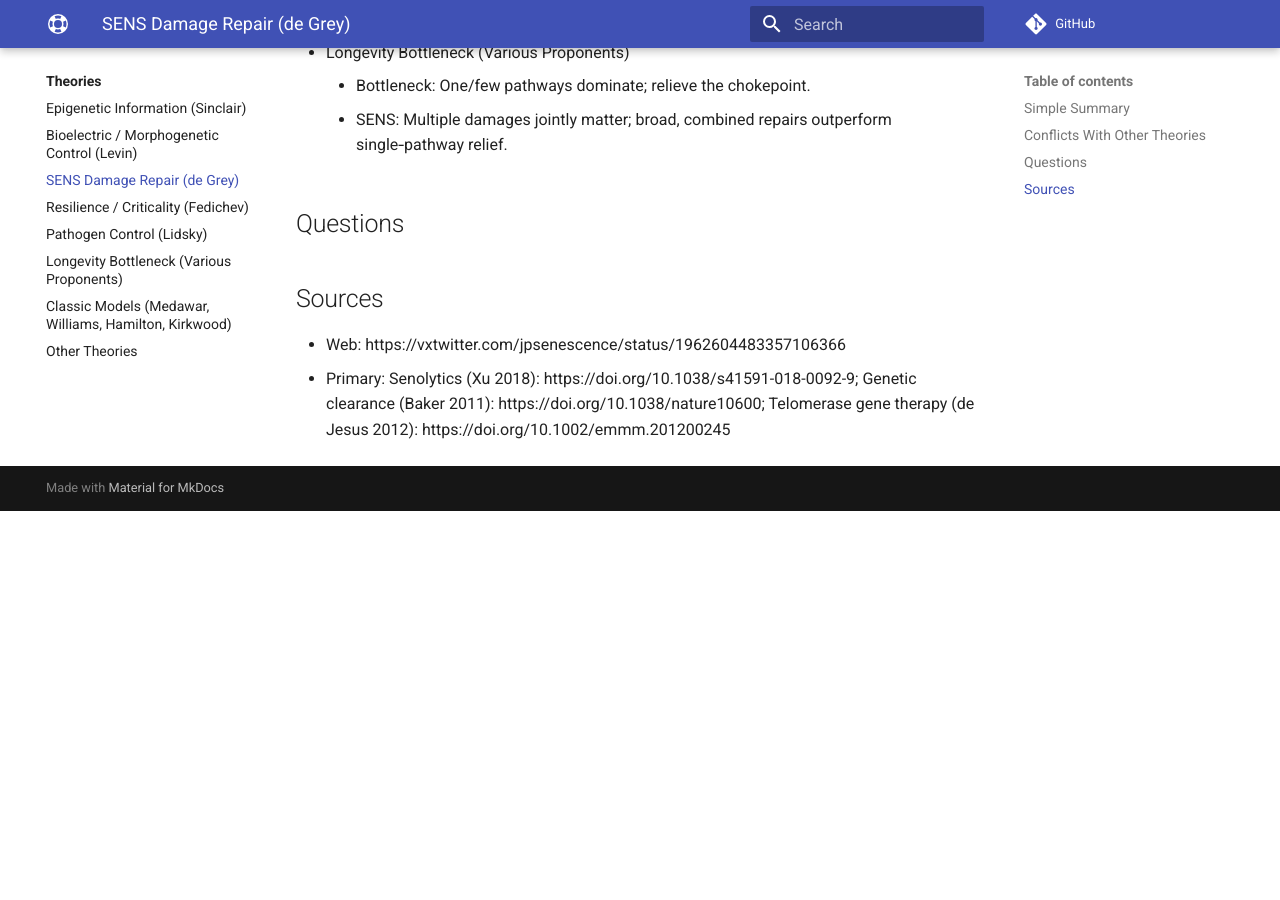
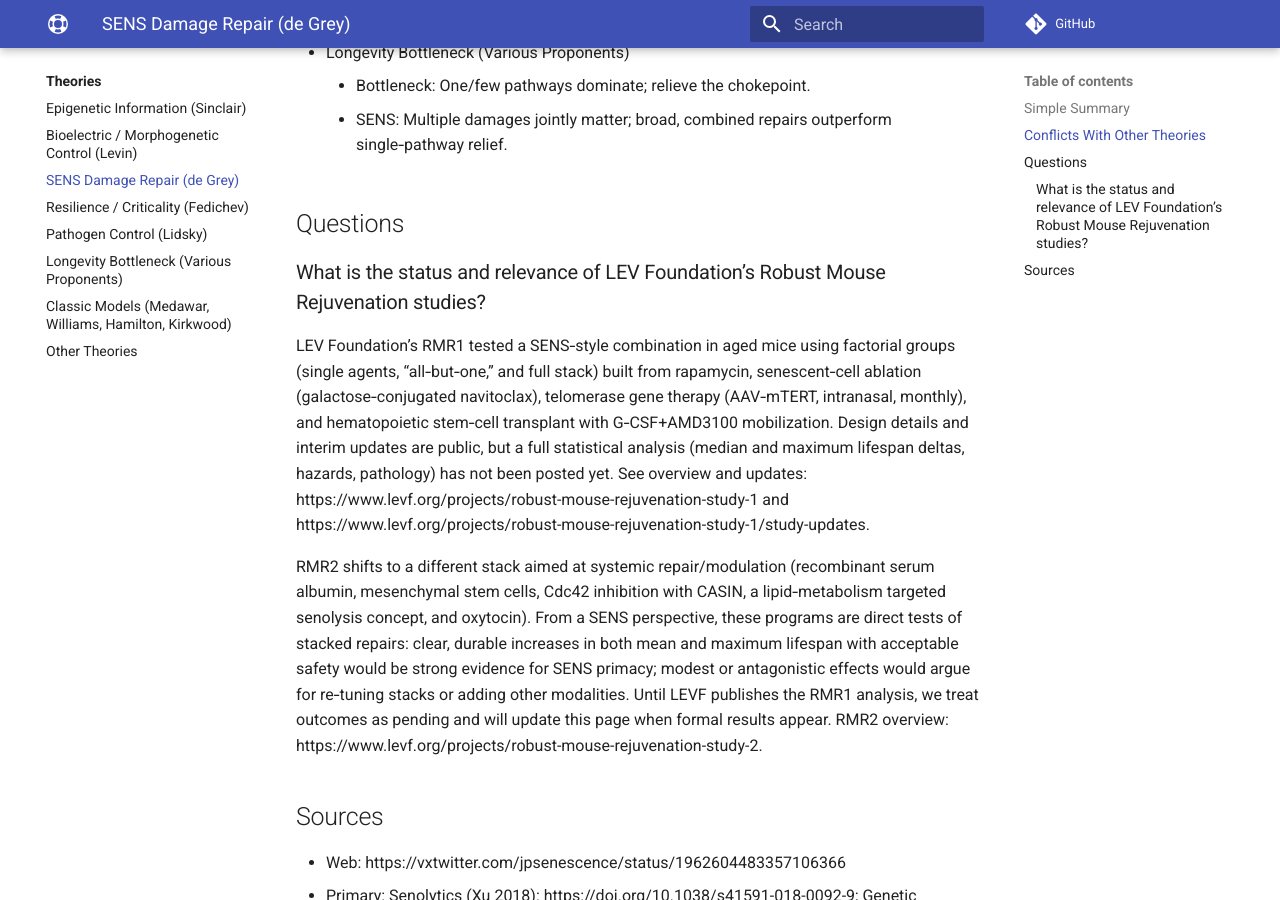
Before and after one commit to djgish485/project-lifespan, an MkDocs documentation site: the page built from docs/theories/sens_damage_repair.md, in a window 1280 px wide and 900 px high, scrolled down 1157 px. Built offline with MkDocs 1.6.1 and Material for MkDocs 9.7.7, drawn with Linux system fonts in a browser that asks for light colours; comment, search, counter and statistics services are not loaded; before the commit the page ends 1668 px from its top, so only the background shows below that.

Commit message:
docs(sens): add Q/A on LEVF RMR1/RMR2 status and SENS relevance

```diff
--- a/docs/theories/sens_damage_repair.md
+++ b/docs/theories/sens_damage_repair.md
@@ -70,6 +70,12 @@ tags:
 
 ## Questions
 
+### What is the status and relevance of LEV Foundation’s Robust Mouse Rejuvenation studies?
+
+LEV Foundation’s RMR1 tested a SENS‑style combination in aged mice using factorial groups (single agents, “all‑but‑one,” and full stack) built from rapamycin, senescent‑cell ablation (galactose‑conjugated navitoclax), telomerase gene therapy (AAV‑mTERT, intranasal, monthly), and hematopoietic stem‑cell transplant with G‑CSF+AMD3100 mobilization. Design details and interim updates are public, but a full statistical analysis (median and maximum lifespan deltas, hazards, pathology) has not been posted yet. See overview and updates: https://www.levf.org/projects/robust-mouse-rejuvenation-study-1 and https://www.levf.org/projects/robust-mouse-rejuvenation-study-1/study-updates.
+
+RMR2 shifts to a different stack aimed at systemic repair/modulation (recombinant serum albumin, mesenchymal stem cells, Cdc42 inhibition with CASIN, a lipid‑metabolism targeted senolysis concept, and oxytocin). From a SENS perspective, these programs are direct tests of stacked repairs: clear, durable increases in both mean and maximum lifespan with acceptable safety would be strong evidence for SENS primacy; modest or antagonistic effects would argue for re‑tuning stacks or adding other modalities. Until LEVF publishes the RMR1 analysis, we treat outcomes as pending and will update this page when formal results appear. RMR2 overview: https://www.levf.org/projects/robust-mouse-rejuvenation-study-2.
+
 ## Sources
 
 - Web: https://vxtwitter.com/jpsenescence/status/1962604483357106366
```
